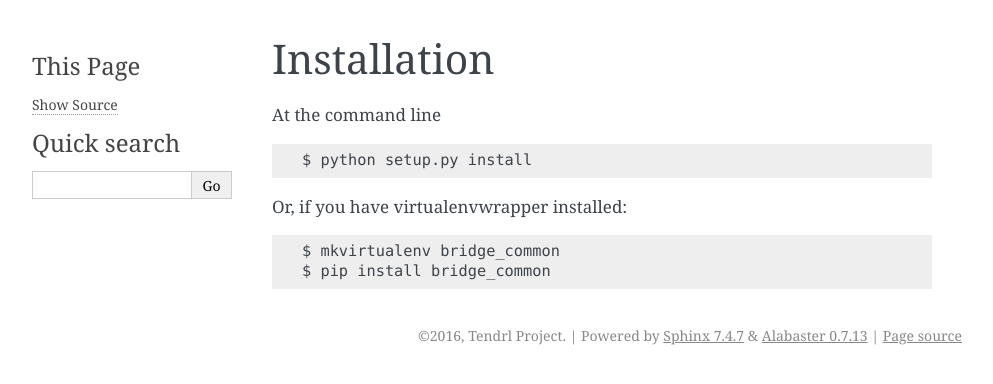
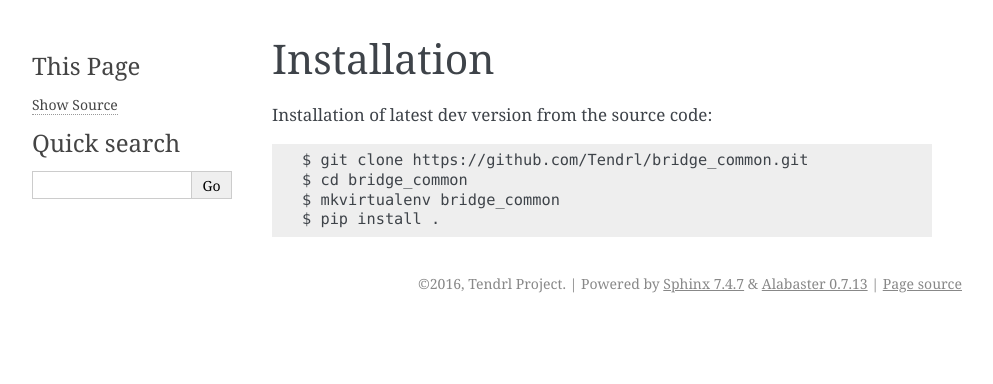
Before and after one commit to Tendrl/commons, a Sphinx documentation site: the page built from doc/source/installation.rst, in a window 1280 px wide. Shown: the top 384 px of the page, without its empty margins (148-1141 px from the left). Built offline with Sphinx 7.4.7, drawn with Linux system fonts in a browser that asks for light colours.

Commit message:
simplify and fix installation instructions

```diff
--- a/doc/source/installation.rst
+++ b/doc/source/installation.rst
@@ -2,11 +2,9 @@
 Installation
 ============
 
-At the command line ::
+Installation of latest dev version from the source code::
 
-    $ python setup.py install
-
-Or, if you have virtualenvwrapper installed::
-
+    $ git clone https://github.com/Tendrl/bridge_common.git
+    $ cd bridge_common
     $ mkvirtualenv bridge_common
-    $ pip install bridge_common
+    $ pip install .
```
